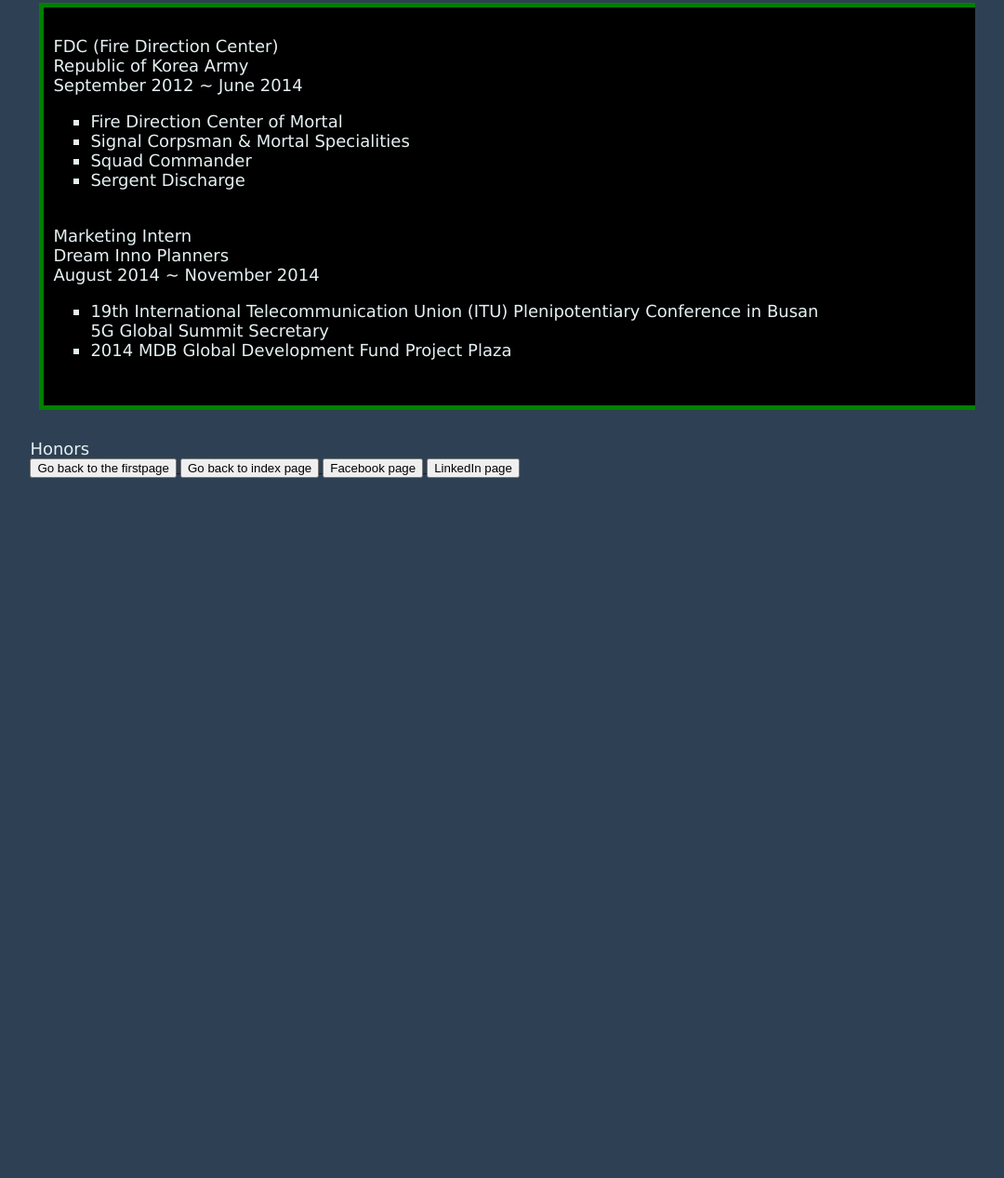
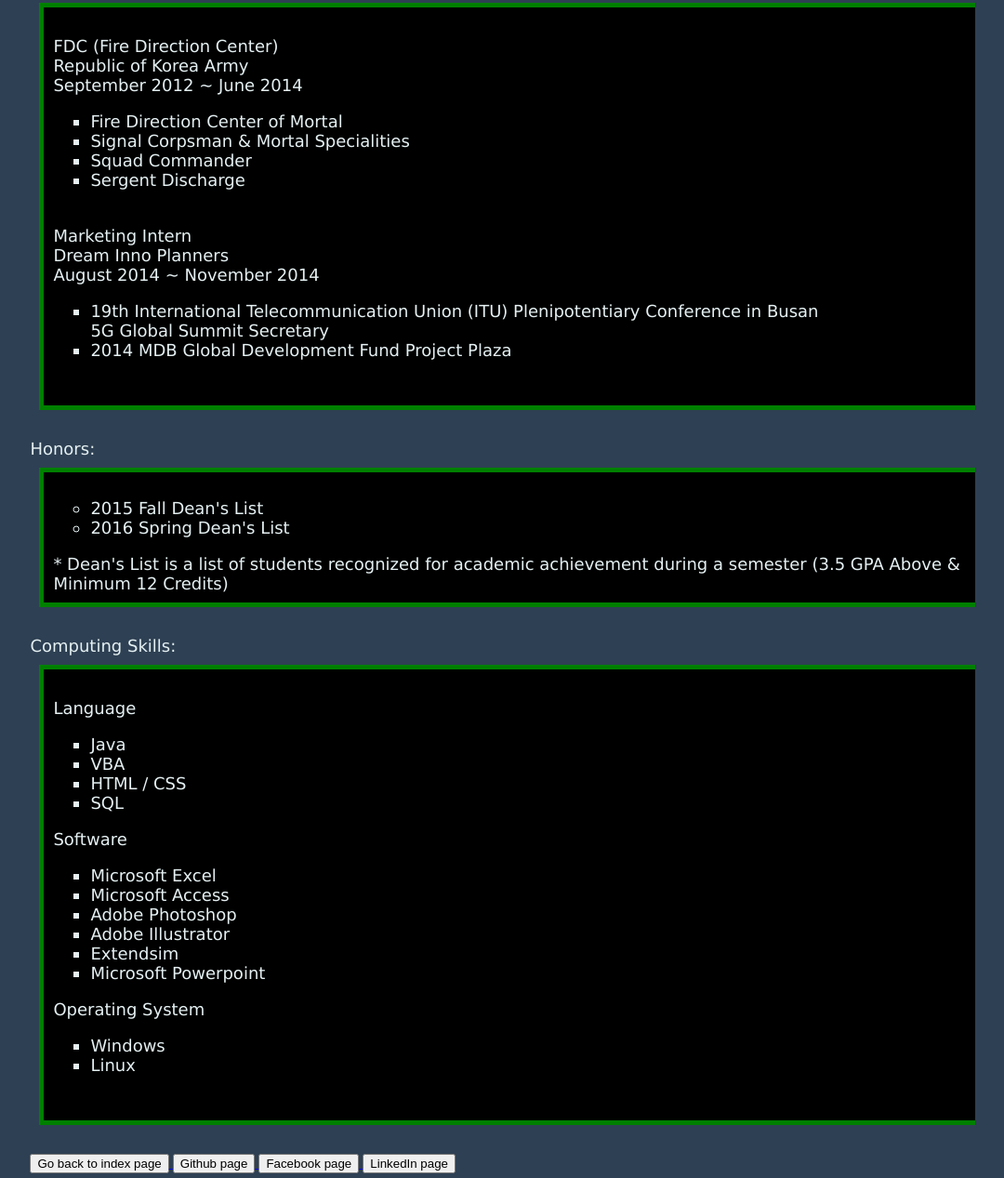
Before and after one commit to changuiowa/HW2, a plain HTML site: page resume.html in a window 1280 px wide. Shown: the part 1058-2325 px from the top of the page at 93% size, without its empty margins (117-1197 px from the left). Before the commit the page ends 1577 px from the top, so only its background shows below. Drawn offline with Linux system fonts and the light colour scheme.

Commit message:
Finishing texts in resume page

```diff
--- a/resume.html
+++ b/resume.html
@@ -45,7 +45,7 @@
 	</div>
 	<br>
 
-Organization
+Organization:
 <div class="boxmodel">
 
 	<ul class = "list2">
@@ -78,7 +78,7 @@ Organization
 
 
 	<br>
-	Work Experience
+	Work Experience:
 	<div class="boxmodel">
 	<br>
 	FDC (Fire Direction Center)
@@ -108,7 +108,49 @@ Organization
 	</div>
 
 	<br>
-	Honors
+	Honors:
+<div class="boxmodel">
+
+	<ul class = "list2">
+	<li> 2015 Fall Dean's List </li>
+
+	<li> 2016 Spring Dean's List </li>
+	</ul>
+	* Dean's List is a list of students recognized for academic achievement during a semester (3.5 GPA Above & Minimum 12 Credits)
+	<br>
+</div>
+
+	<br>
+	Computing Skills:
+	<div class="boxmodel">
+	<br>
+	Language
+	<ul class = "list1">
+	<li> Java </li>
+	<li> VBA </li>
+	<li> HTML / CSS </li>
+	<li> SQL </li>
+	</ul>
+
+	Software
+	<ul class = "list1">
+	<li> Microsoft Excel </li>
+	<li> Microsoft Access </li>
+	<li> Adobe Photoshop </li>
+	<li> Adobe Illustrator </li>
+	<li> Extendsim </li>
+	<li> Microsoft Powerpoint</li>
+	</ul>
+
+	Operating System
+	<ul class = "list1">
+	<li> Windows</li>
+	<li> Linux </li>
+	</ul>
+
+
+	<br>
+	</div>
 
 
 
@@ -121,10 +163,13 @@ Organization
 
 
 	<br>
-	<a href="./"> <input type='button' value='Go back to the firstpage' /> </a>
+
 	<a href="index.html"> <input type='button' value='Go back to index page' /> </a>
+	<a href="https://github.com/changuiowa" target="_blank"> <input type='button' value='Github page'  /> </a>
 	<a href="https://www.facebook.com/changyeon.kim.33" target="_blank"> <input type='button' value='Facebook page'  /> </a>
 	<a href="https://www.linkedin.com/in/chang-yeon-kim-08028b124?trk=nav_responsive_tab_profile_pic" target="_blank"> <input type='button' value='LinkedIn page'  /> </a>
+
+
 	<br>
 
 </div>
```
Also changed, not shown: index.html (+2 -1 lines).
